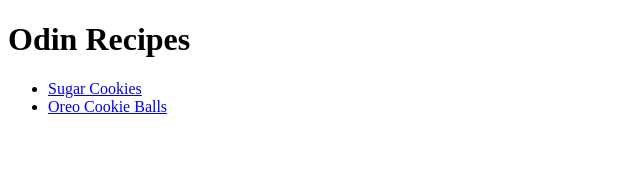
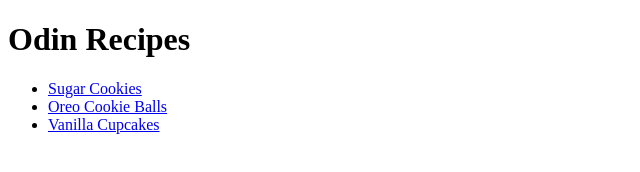
Before and after one commit to juicebox2x/odin-recipes, a website: page index.html in a window 1280 px wide. Shown: the whole page, without its empty margins (0-640 px from the left). Drawn offline with Linux system fonts and the light colour scheme.

Commit message:
added vanilla_cupcake.html to index

```diff
--- a/index.html
+++ b/index.html
@@ -9,6 +9,7 @@
     <ul>
       <li><a href="/recipes/sugar_cookies.html">Sugar Cookies</a></li>
       <li><a href="/recipes/oreo_cookie_balls.html">Oreo Cookie Balls</a></li>
+      <li><a href="/recipes/vanilla_cupcake.html">Vanilla Cupcakes</a></li>
     </ul>
   </body>
 </html>
```
